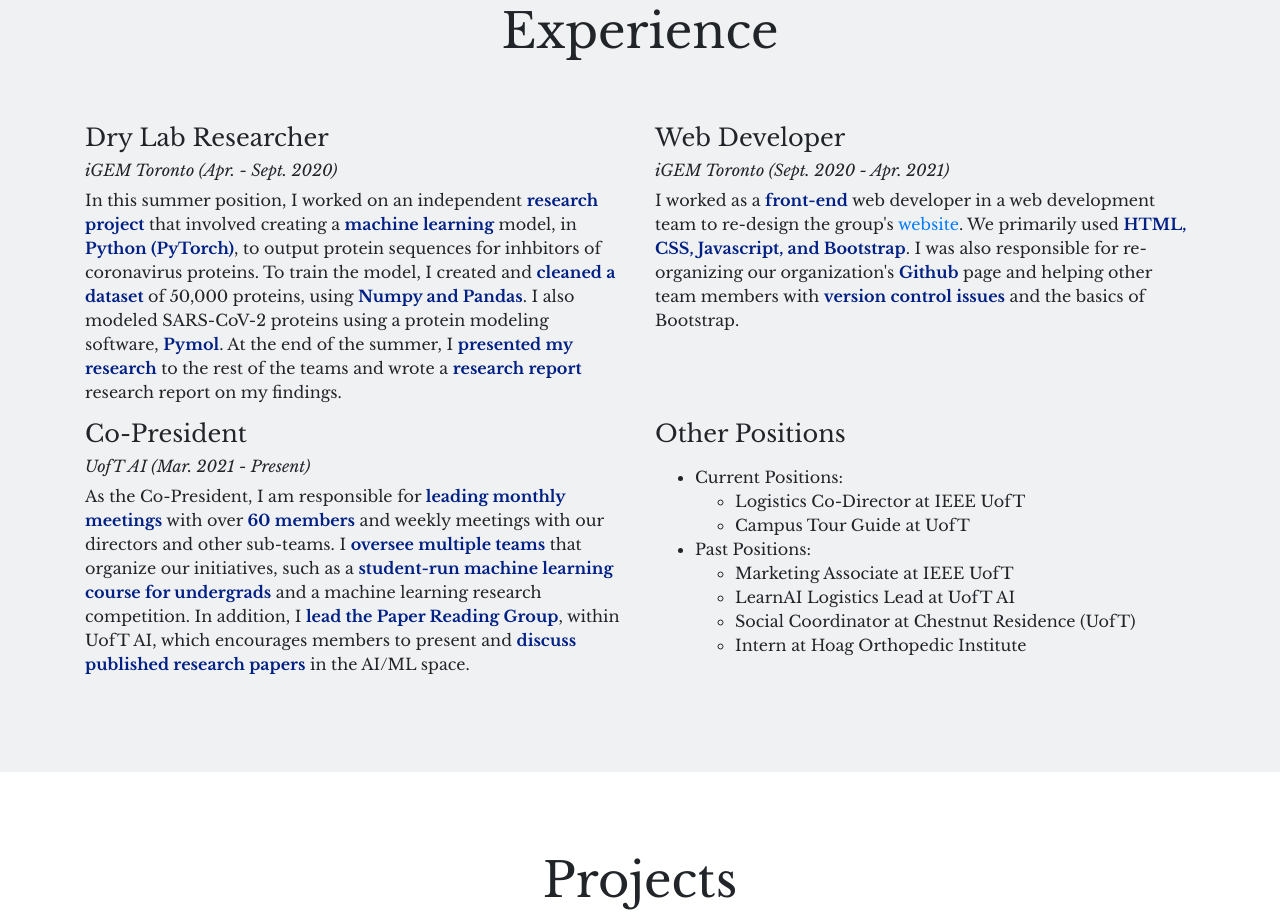
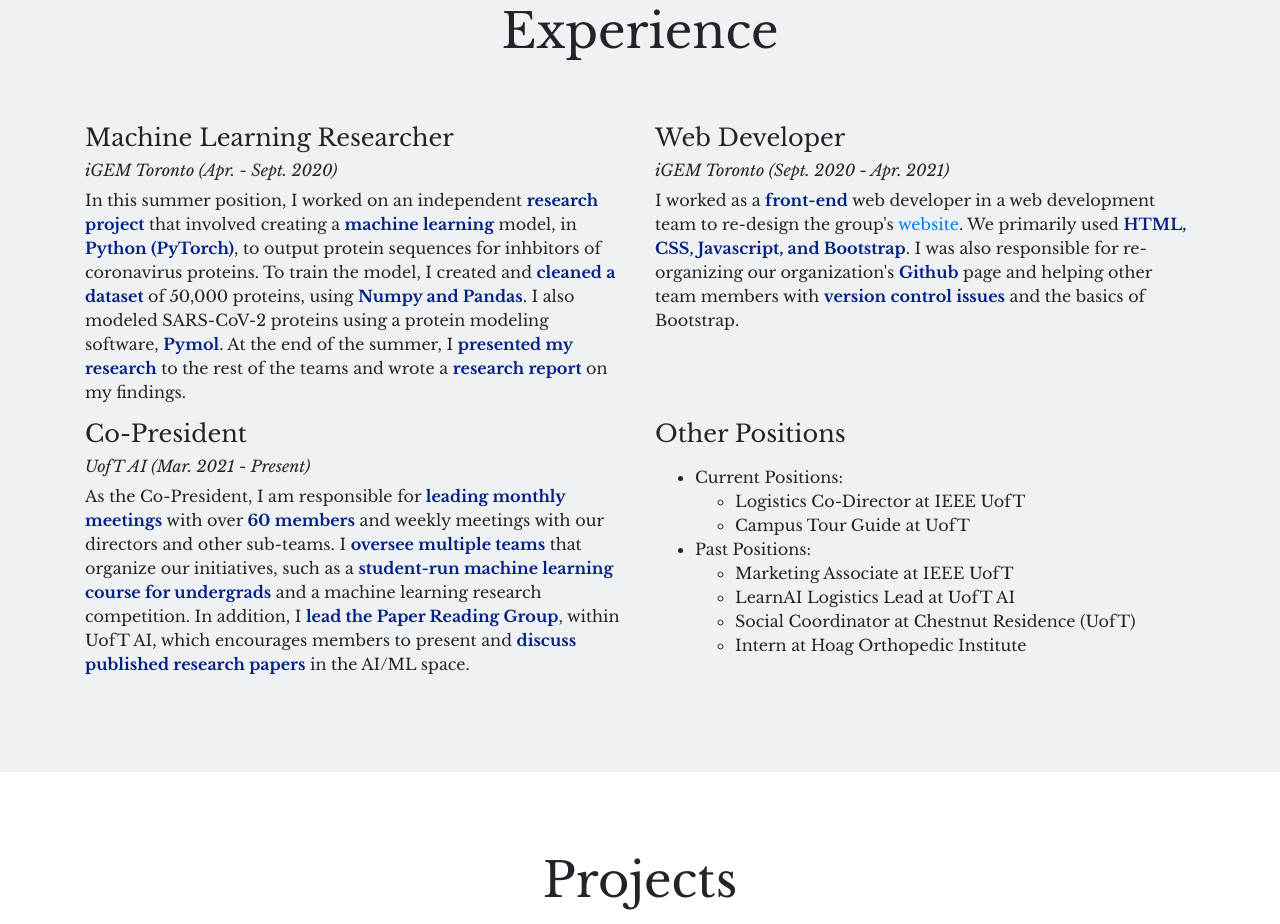
Before and after one commit to isha14605/isha14605.github.io, a plain HTML site: page index.html in a window 1280 px wide. Shown: the part 837-1761 px from the top of the page. Drawn offline with nearby package versions, Linux system fonts and the light colour scheme.

Commit message:
Fixed minor content errors

```diff
--- a/index.html
+++ b/index.html
@@ -72,9 +72,9 @@
       <h2 class="text-center">Experience</h2>
       <div class="row text-left">
         <div class="col-lg-6 col-xs-12">
-          <h4>Dry Lab Researcher</h4>
+          <h4>Machine Learning Researcher</h4>
           <h6>iGEM Toronto (Apr. - Sept. 2020)</h6>
-          <p>In this summer position, I worked on an independent <span class="decoration">research project</span> that involved creating a <span class="decoration">machine learning</span> model, in <span class="decoration">Python (PyTorch)</span>, to output protein sequences for inhbitors of coronavirus proteins. To train the model, I created and <span class="decoration">cleaned a dataset</span> of 50,000 proteins, using <span class="decoration">Numpy and Pandas</span>. I also modeled SARS-CoV-2 proteins using a protein modeling software, <span class="decoration">Pymol</span>. At the end of the summer, I <span class="decoration">presented my research</span> to the rest of the teams and wrote a <span class="decoration">research report</span> research report on my findings.</p>
+          <p>In this summer position, I worked on an independent <span class="decoration">research project</span> that involved creating a <span class="decoration">machine learning</span> model, in <span class="decoration">Python (PyTorch)</span>, to output protein sequences for inhbitors of coronavirus proteins. To train the model, I created and <span class="decoration">cleaned a dataset</span> of 50,000 proteins, using <span class="decoration">Numpy and Pandas</span>. I also modeled SARS-CoV-2 proteins using a protein modeling software, <span class="decoration">Pymol</span>. At the end of the summer, I <span class="decoration">presented my research</span> to the rest of the teams and wrote a <span class="decoration">research report</span> on my findings.</p>
         </div>
         <div class="col-lg-6 col-xs-12">
           <h4>Web Developer </h4>
```
